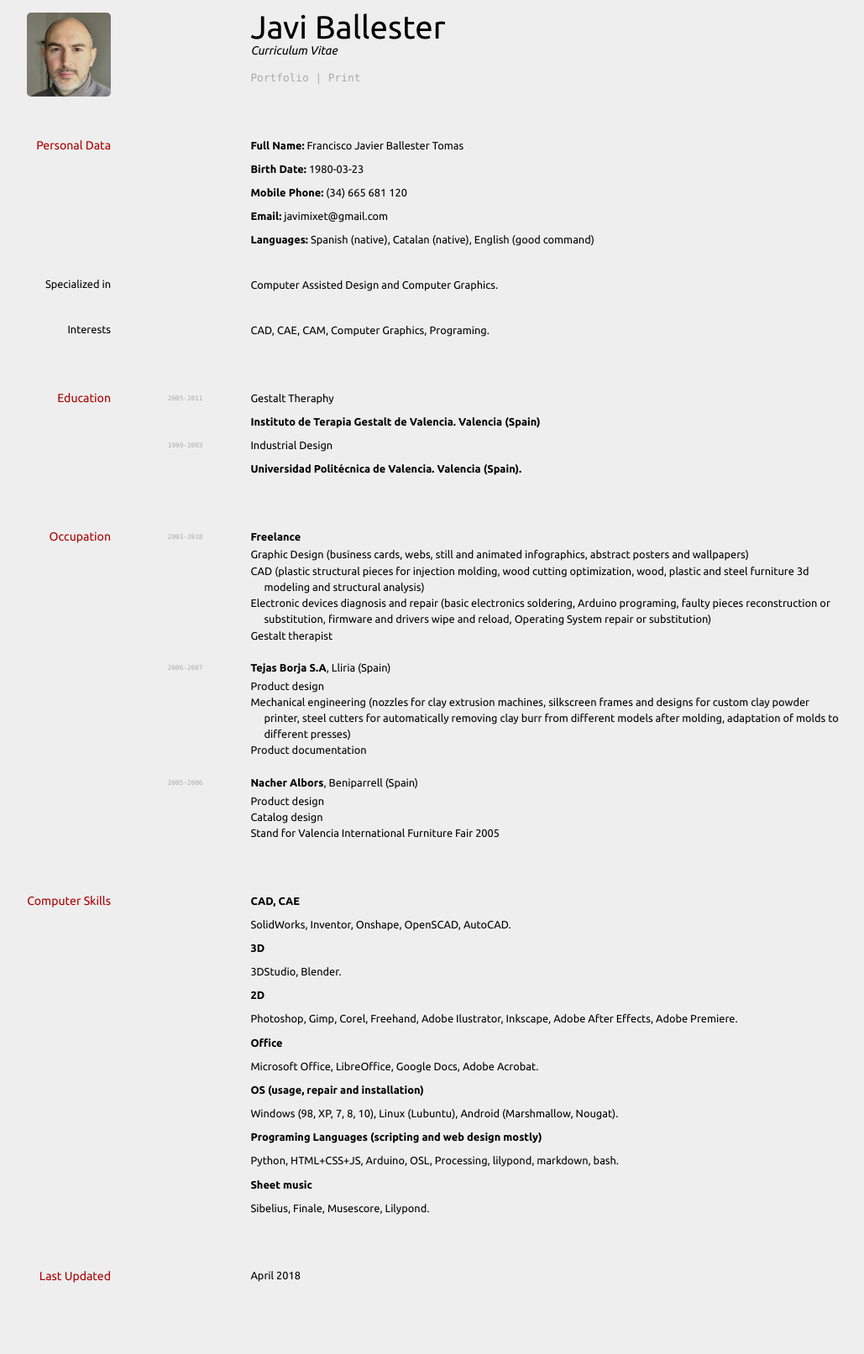
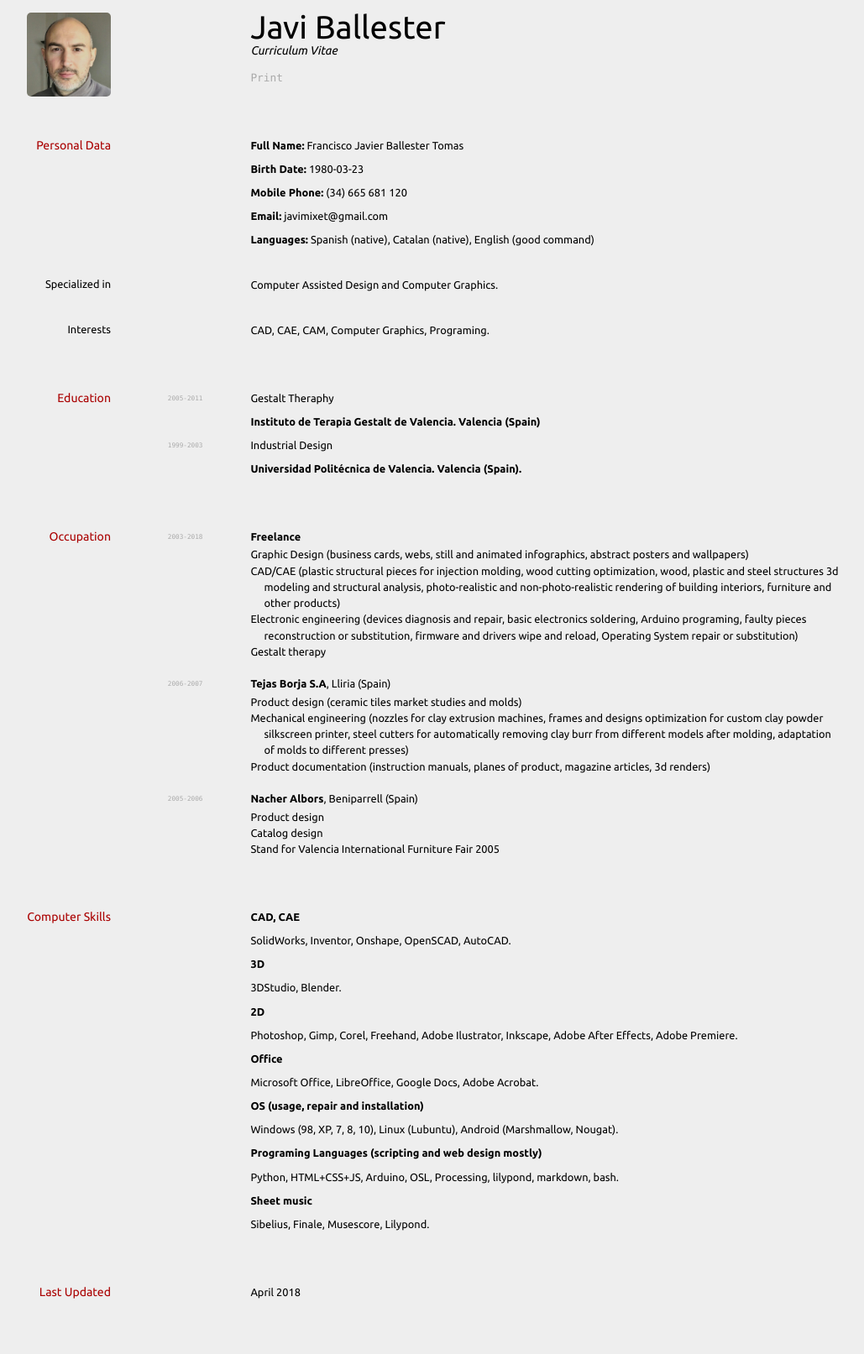
Before and after one commit to javimixet/javimixet.github.io, a Jekyll site: the page built from index.md, in a window 1280 px wide. Shown: the whole page at 84% size, without its empty margins (124-1153 px from the left). Built offline with Jekyll 4.4.1, drawn with Linux system fonts in a browser that asks for light colours.

Commit message:
print nav solved

```diff
--- a/_includes/nav.html
+++ b/_includes/nav.html
@@ -1,3 +1,3 @@
 <div id="webaddress">
-<a class="screen" href="{{ site.baseurl }}/portfolio/">Portfolio</a><a class="printi" href="{{ site.baseurl }}/portfolio/">{{ site.url }}/portfolio</a><span class="screen"> | </span><a class="screen" href="javascript:window.print()">Print</a>
+<!-- <a class="screen" href="{{ site.baseurl }}/portfolio/">Portfolio</a><a class="printi" href="{{ site.baseurl }}/portfolio/">{{ site.url }}/portfolio</a><span class="screen"> | </span> --><a class="screen" href="javascript:window.print()">Print</a>
 </div>
--- a/index.md
+++ b/index.md
@@ -55,24 +55,24 @@ Trumpet Player
 **Freelance**
 
 - Graphic Design (business cards, webs, still and animated infographics, abstract posters and wallpapers)
-- CAD (plastic structural pieces for injection molding, wood cutting optimization, wood, plastic and steel furniture 3d modeling and structural analysis)
-- Electronic devices diagnosis and repair (basic electronics soldering, Arduino programing, faulty pieces reconstruction or substitution, firmware and drivers wipe and reload, Operating System repair or substitution)
-- Gestalt therapist
+- CAD/CAE (plastic structural pieces for injection molding, wood cutting optimization, wood, plastic and steel structures 3d modeling and structural analysis, photo-realistic and non-photo-realistic rendering of building interiors, furniture and other products)
+- Electronic engineering (devices diagnosis and repair, basic electronics soldering, Arduino programing, faulty pieces reconstruction or substitution, firmware and drivers wipe and reload, Operating System repair or substitution)
+- Gestalt therapy
 <!-- - Street bands and amateur funk-jazz bands trumpet player -->
 
 `2006-2007`
 **Tejas Borja S.A**, Lliria (Spain)
 
-- Product design
-- Mechanical engineering (nozzles for clay extrusion machines, silkscreen frames and designs for custom clay powder printer, steel cutters for automatically removing clay burr from different models after molding, adaptation of molds to different presses)
-- Product documentation
+- Product design (ceramic tiles market studies and molds)
+- Mechanical engineering (nozzles for clay extrusion machines, frames and designs optimization for custom clay powder silkscreen printer, steel cutters for automatically removing clay burr from different models after molding, adaptation of molds to different presses)
+- Product documentation (instruction manuals, planes of product, magazine articles, 3d renders)
 
 `2005-2006`
 **Nacher Albors**, Beniparrell (Spain)
 
-- Product design
+- Product design <!-- () -->
 - Catalog design
-- Stand for Valencia International Furniture Fair 2005
+- Stand for Valencia International Furniture Fair 2005 <!-- (diseño, calculos y planimetria para decorado de conglomerado y estructura de tubo de aluminio) -->
 
 <!-- `1999-2004`
 **Different Companies**, Pedreguer, Calpe, Ondara, Denia (Spain)
```
